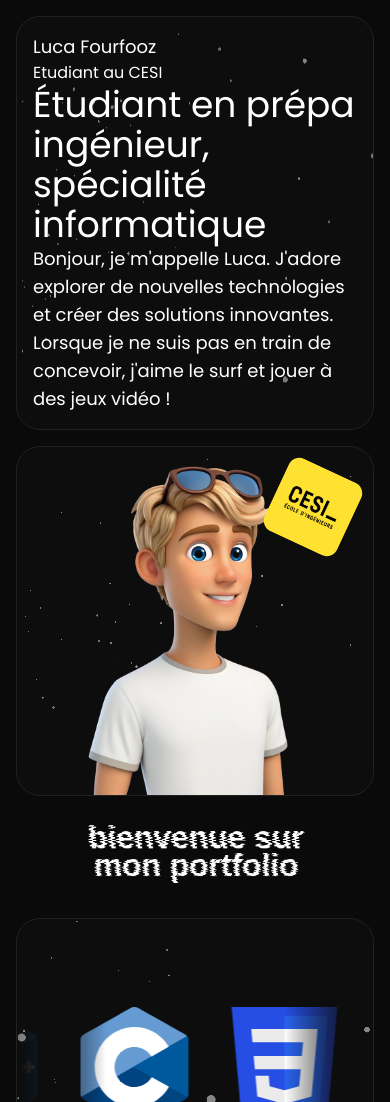
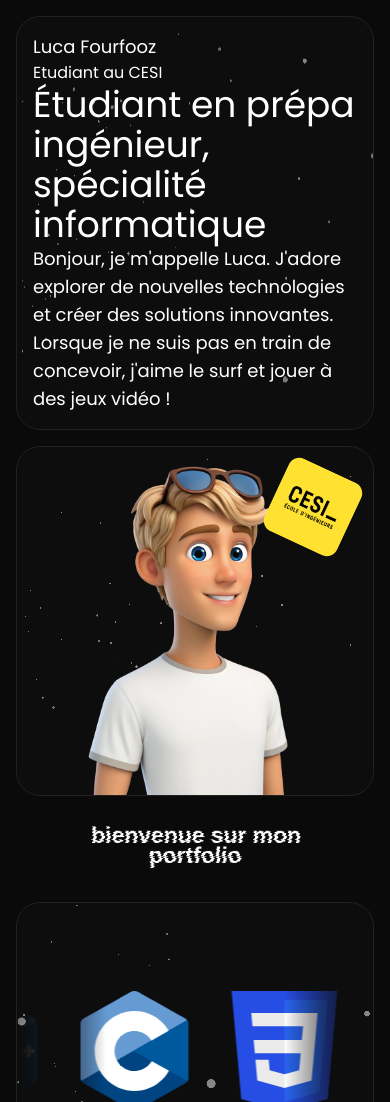
Before and after one commit to Lucacist/portfolio-react, a React (Vite) app: page / in a window 390 px wide. Shown: the top 1102 px of the page. Built offline with nearby package versions, Linux system fonts and the light colour scheme.

Commit message:
Improve FuzzyText readability on mobile devices

```diff
--- a/src/components/Hero.jsx
+++ b/src/components/Hero.jsx
@@ -8,7 +8,7 @@ const Hero = () => {
   const [hoverIntensity, setHoverIntensity] = useState(0.5);
 
   return (
-    <section id="accueil" className="h-screen w-full flex items-center p-4 sm:p-8 md:p-12 lg:p-16 xl:p-20">
+    <section id="accueil" className="h-full w-full flex items-center p-4 sm:p-8 md:p-12 lg:p-16 xl:p-20">
       <div className="h-full w-full flex flex-col justify-between">
         {/* Première ligne */}
         <div className="grid grid-cols-1 md:grid-cols-1 lg:grid-cols-3 xl:grid-cols-3 gap-4">
@@ -77,11 +77,11 @@ const Hero = () => {
 
         <div className="w-full h-full flex items-center justify-center relative z-10 top-0 left-0 p-4">
         <FuzzyText
-          baseIntensity={0.2}
-          hoverIntensity={hoverIntensity}
+          baseIntensity={0.1}
+          hoverIntensity={0.3}
           enableHover={enableHover}
-          fontSize="clamp(3rem, 5vw, 5rem)"
-          maxWidth="90vw"
+          fontSize="clamp(2rem, 8vw, 5rem)"
+          maxWidth="95vw"
           textAlign="center"
         >
           bienvenue sur mon portfolio
```
